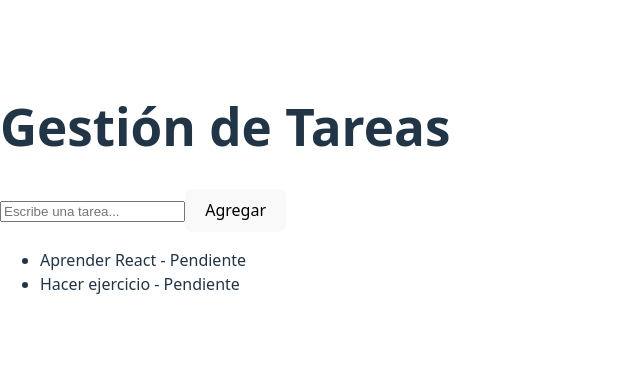
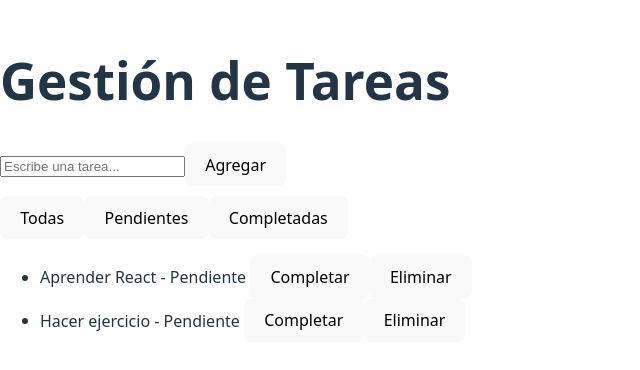
Before and after one commit to KarenLaines/Programaci-n-web, a React (Vite) app in the folder mi-tareas/: page / in a window 1280 px wide. Shown: the part 212-582 px from the top of the page, without its empty margins (0-640 px from the left). Built offline with nearby package versions, Linux system fonts and the light colour scheme.

Commit message:
feat: add the function to delete and past to other list the taks checked like completed

```diff
--- a/mi-tareas/src/App.jsx
+++ b/mi-tareas/src/App.jsx
@@ -1,28 +1,57 @@
 import { useState } from "react";
 
 function App() {
-  // Estado para la lista de tareas
+  // Lista de tareas
   const [tareas, setTareas] = useState([
     { id: 1, nombre: "Aprender React", estado: "Pendiente" },
     { id: 2, nombre: "Hacer ejercicio", estado: "Pendiente" }
   ]);
 
-  // Estado para el input (lo que escribe el usuario)
+  // Estado del input
   const [nuevaTarea, setNuevaTarea] = useState("");
 
-  // Función para manejar el agregado de una tarea
+  // Estado del filtro
+  const [filtro, setFiltro] = useState("Todas");
+
+  // Agregar nueva tarea
   const agregarTarea = () => {
-    if (nuevaTarea.trim() === "") return; // Evita tareas vacías
+    if (nuevaTarea.trim() === "") return;
 
     const tarea = {
-      id: Date.now(), // genera un id único basado en el tiempo actual
+      id: Date.now(),
       nombre: nuevaTarea,
       estado: "Pendiente"
     };
 
-    setTareas([...tareas, tarea]); // añadimos la nueva tarea
-    setNuevaTarea(""); // limpiamos el input
+    setTareas([...tareas, tarea]);
+    setNuevaTarea("");
   };
+
+  // Cambiar estado de una tarea
+  const cambiarEstado = (id) => {
+    const nuevasTareas = tareas.map((tarea) =>
+      tarea.id === id
+        ? {
+            ...tarea,
+            estado: tarea.estado === "Pendiente" ? "Completada" : "Pendiente"
+          }
+        : tarea
+    );
+    setTareas(nuevasTareas);
+  };
+
+  // Eliminar una tarea
+  const eliminarTarea = (id) => {
+    const nuevasTareas = tareas.filter((tarea) => tarea.id !== id);
+    setTareas(nuevasTareas);
+  };
+
+  // Filtrar tareas
+  const tareasFiltradas = tareas.filter((tarea) => {
+    if (filtro === "Pendientes") return tarea.estado === "Pendiente";
+    if (filtro === "Completadas") return tarea.estado === "Completada";
+    return true; // Todas
+  });
 
   return (
     <div>
@@ -37,11 +66,22 @@ function App() {
       />
       <button onClick={agregarTarea}>Agregar</button>
 
-      {/* Lista de tareas */}
+      {/* Botones de filtro */}
+      <div style={{ margin: "10px 0" }}>
+        <button onClick={() => setFiltro("Todas")}>Todas</button>
+        <button onClick={() => setFiltro("Pendientes")}>Pendientes</button>
+        <button onClick={() => setFiltro("Completadas")}>Completadas</button>
+      </div>
+
+      {/* Lista de tareas filtradas */}
       <ul>
-        {tareas.map((tarea) => (
+        {tareasFiltradas.map((tarea) => (
           <li key={tarea.id}>
-            {tarea.nombre} - {tarea.estado}
+            {tarea.nombre} - {tarea.estado}{" "}
+            <button onClick={() => cambiarEstado(tarea.id)}>
+              {tarea.estado === "Pendiente" ? "Completar " : "Reabrir "}
+            </button>
+            <button onClick={() => eliminarTarea(tarea.id)}> Eliminar</button>
           </li>
         ))}
       </ul>
```
